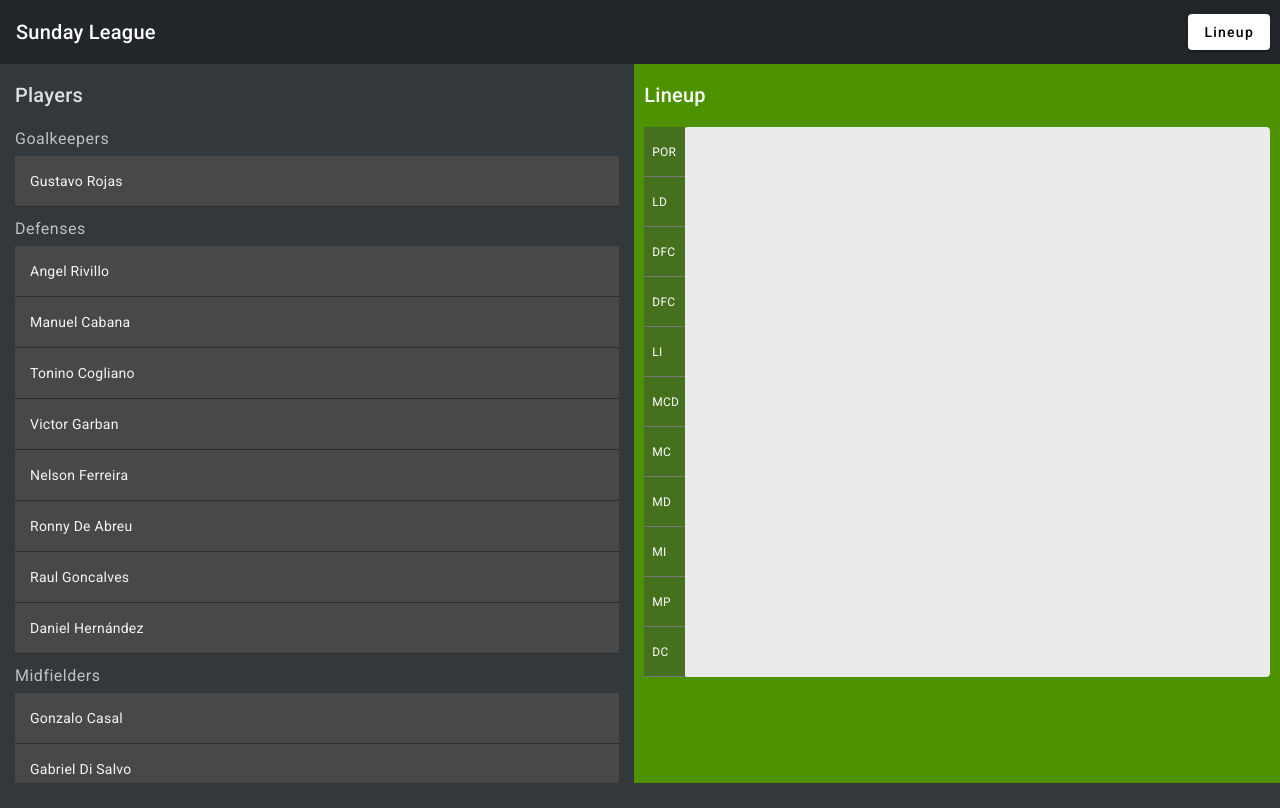
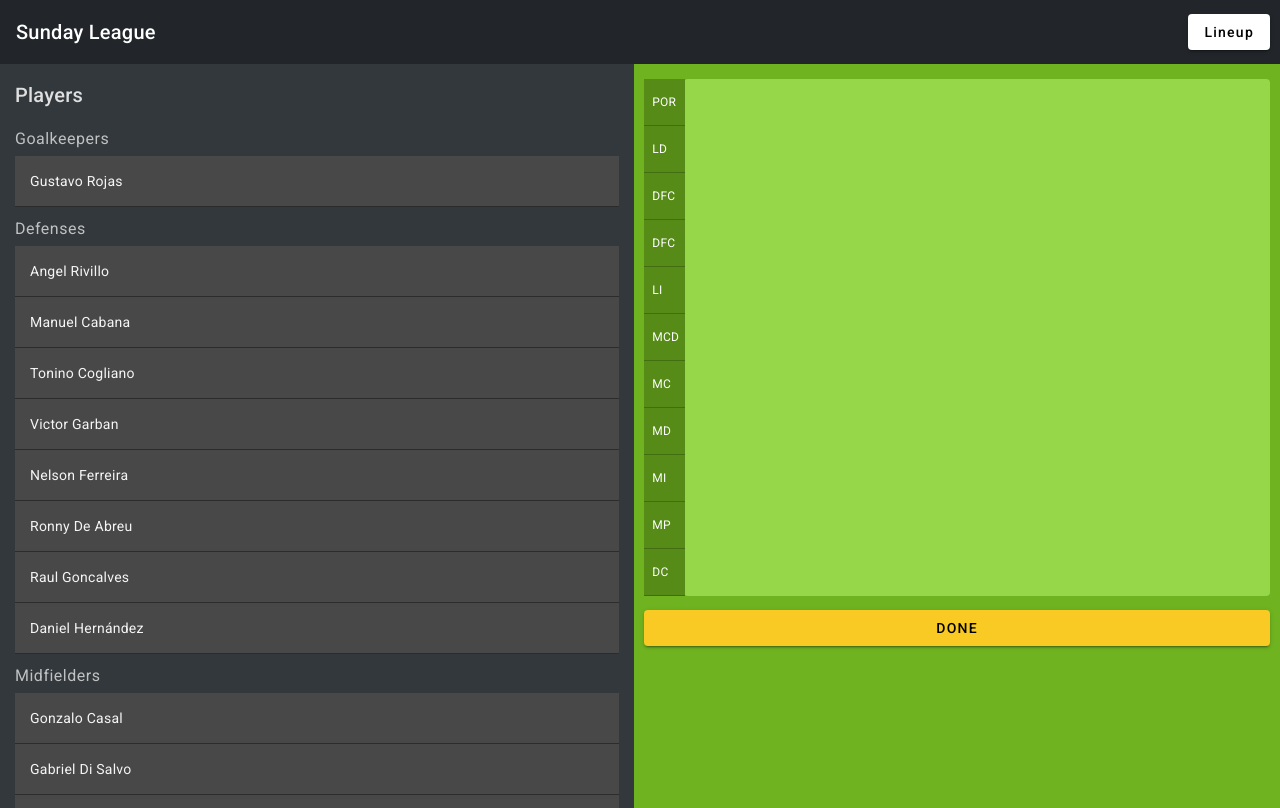
Before and after one commit to AngelRivilloD/sunday-league, an Angular app: page /lineup in a window 1280 px wide. Built offline with nearby package versions, Linux system fonts and the light colour scheme.

Commit message:
colors and cta button

```diff
--- a/src/lineup/lineup.component.html
+++ b/src/lineup/lineup.component.html
@@ -17,7 +17,6 @@
   </div>
 
   <div class="lineup-container">
-    <h2>Lineup</h2>
     <div class="positions">
       <div class="position">POR</div>
       <div class="position">LD</div>
@@ -39,6 +38,7 @@
           fontIcon="close"></mat-icon>
       </div>
     </div>
+    <button class="done-button" mat-raised-button>DONE</button>
   </div>
 </div>
 <!-- <img src="../../assets/pitch2.jpeg" alt=""> -->
--- a/src/lineup/lineup.component.scss
+++ b/src/lineup/lineup.component.scss
@@ -17,10 +17,8 @@
     width: calc(50% - 12px - 10px);
     display: inline-block;
     vertical-align: top;
-    height: 88vh;
     overflow-y: auto;
-    padding-right: 12px;
-    padding: 15px 15px 0 15px;
+    padding: 15px;
 
     .player {
         background-color: #484848;
@@ -37,10 +35,15 @@
     width: 50%;
     display: inline-block;
     vertical-align: top;
-    height: 88vh;
     overflow-y: auto;
     padding: 15px 10px 0 10px;
-    background-color: #4e9200;
+    background-color: #6fb320;
+
+    .done-button {
+        width: 100%;
+        margin-top: 14px;
+        background-color: #f9ca24;
+    }
 
     h2 {
         color: white;
@@ -48,8 +51,8 @@
 }
 
 .lineup-list {
-    height: 550px;
-    background: #ebebeb;
+    height: 517px;
+    background: #96d74a;
     border-radius: 4px;
     overflow: hidden;
     display: block;
@@ -65,8 +68,9 @@
     mat-icon {
         font-size: 16px;
         color: grey;
-        height: 16px;
-        width: 24px;
+        width: 25px;
+        display: flex;
+        align-items: center;
     }
 }
 
@@ -97,21 +101,21 @@
     text-overflow: ellipsis;
     overflow: hidden;
     white-space: nowrap;
-    height: 50px;
+    height: 47px;
 }
 
 .positions {
     position: absolute;
 
     .position {
-        height: 49px;
+        height: 46px;
         color: white;
         display: flex;
         align-items: center;
         padding-left: 8px;
         padding-right: 6px;
-        background-color: #45701e;
-        border-bottom: 1px solid #787878;
+        background-color: #558b16;
+        border-bottom: 1px solid #426d11;
         font-size: 12px;
         font-weight: 400;
     }
```
